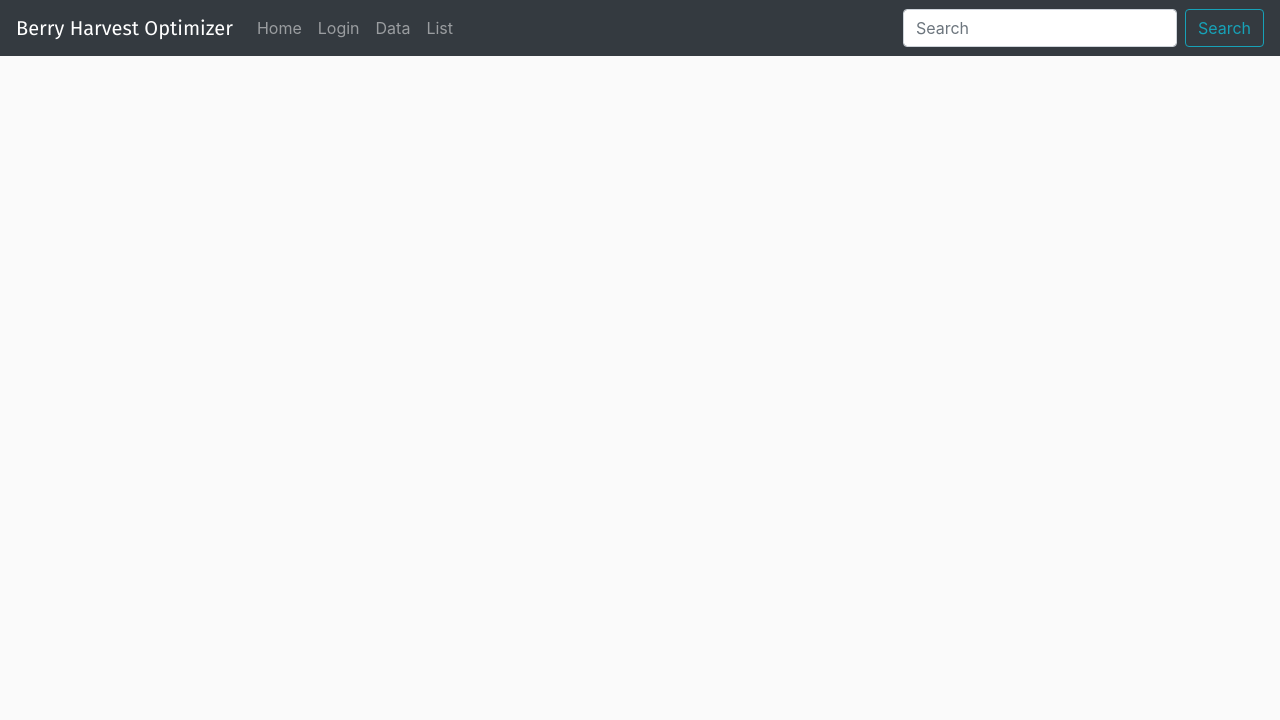
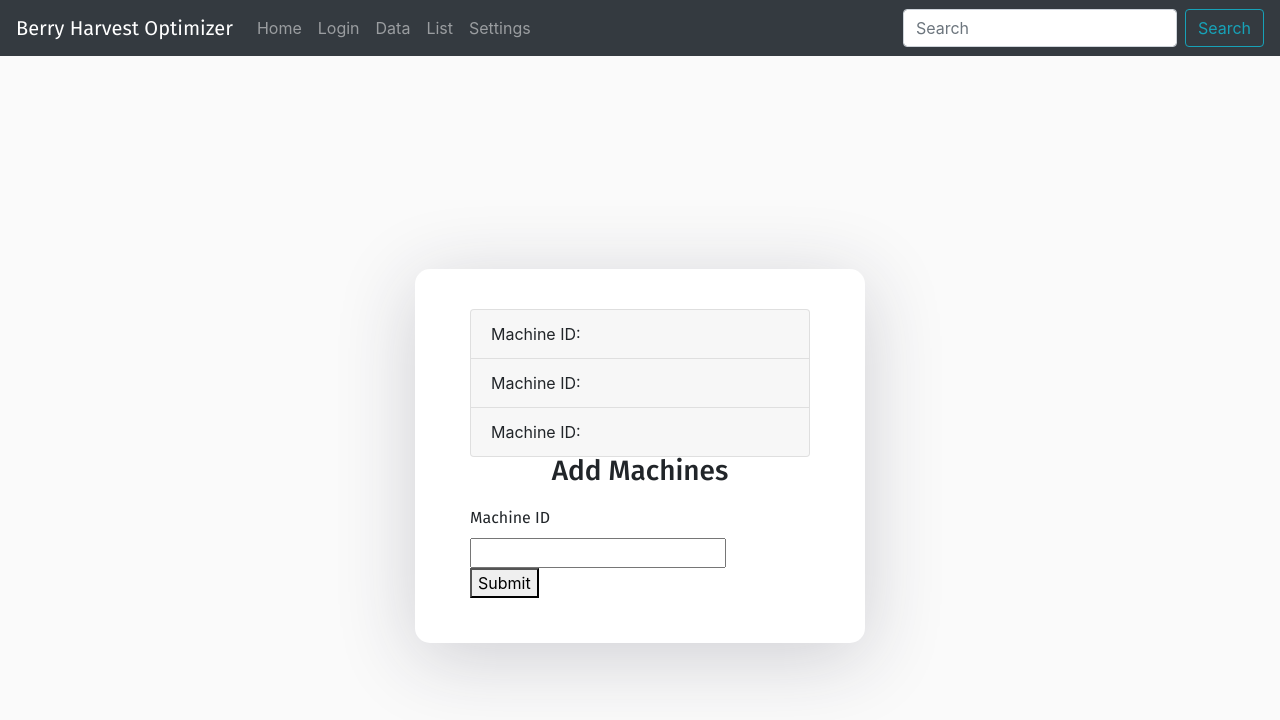
Before and after one commit to CSUMB-CAPSTONE-TEAM21-SPRING2020/WEB-INTERFACE, a React (Create React App) app: page /settings in a window 1280 px wide. Shown: the top 720 px of the page. Built offline with nearby package versions, Linux system fonts and the light colour scheme.

Commit message:
Added account settings component

```diff
--- a/src/App.tsx
+++ b/src/App.tsx
@@ -9,6 +9,7 @@ import { Navbar, Nav, Form, FormControl, Button } from "react-bootstrap";
 import Home from "./screens/Home";
 import Login from "./screens/Login";
 import MachineList from "./screens/MachineList";
+import Settings from "./screens/Settings";
 
 //CSS
 import './styles/App.css';
@@ -29,6 +30,7 @@ function App() {
             <Link to="/login" className="nav-link">Login</Link>
             <Link to="/data" className="nav-link">Data</Link>
             <Link to="/machineList" className="nav-link">List</Link>
+            <Link to="/settings" className="nav-link">Settings</Link>
           </Nav>
         <Form inline>
           <FormControl type="text" placeholder="Search" className="mr-sm-2" />
@@ -40,6 +42,7 @@ function App() {
         <Route exact path='/' component={Home} />
         <Route path="/login" component={Login} />
         <Route path="/machineList" component={MachineList}/>
+        <Route path="/settings" component={Settings}/>
       </Switch>
     </div>
     </Router>
--- /dev/null
+++ b/src/screens/Settings.tsx
@@ -0,0 +1,59 @@
+import React, { Component } from "react";
+import Accordion from 'react-bootstrap/Accordion';
+import Card from 'react-bootstrap/Card';
+import '../styles/Settings.css';
+
+export default class Settings extends Component {
+    render() {
+        return (
+          <div className="auth-wrapper">
+          <div className="auth-inner">
+          <div className="App">
+              <div className="my_machines">
+                  <Accordion defaultActiveKey="">
+                    <Card className="machine-card">
+                      <Accordion.Toggle as={Card.Header} eventKey="0">
+                        Machine ID:
+                      </Accordion.Toggle>
+                      <Accordion.Collapse eventKey="0">
+                        <Card.Body>
+                          <button id="0">Remove</button>
+                        </Card.Body>
+                      </Accordion.Collapse>
+                    </Card>
+                    <Card className="machine-card">
+                      <Accordion.Toggle as={Card.Header} eventKey="1">
+                        Machine ID:
+                      </Accordion.Toggle>
+                      <Accordion.Collapse eventKey="1">
+                        <Card.Body>
+                          <button id="1">Remove</button>
+                        </Card.Body>
+                      </Accordion.Collapse>
+                    </Card>
+                    <Card className="machine-card">
+                      <Accordion.Toggle as={Card.Header} eventKey="2">
+                        Machine ID:
+                      </Accordion.Toggle>
+                      <Accordion.Collapse eventKey="2">
+                        <Card.Body>
+                          <button id="2">Remove</button>
+                        </Card.Body>
+                      </Accordion.Collapse>
+                    </Card>
+                  </Accordion>
+              </div>
+              <div className="machine_add_form">
+                <form>
+                    <h3>Add Machines</h3>
+                    <label>Machine ID</label><br/>
+                    <input type="text" id="m_id" value=""/><br/>
+                    <button type="submit">Submit</button>
+                </form>
+              </div>
+          </div>
+          </div>
+          </div>
+        );
+    }
+}
--- /dev/null
+++ b/src/styles/Settings.css
@@ -0,0 +1,3 @@
+/* .my_machines {
+  background-color: black;
+} */
```
Also changed, not shown: src/screens/MachineList.tsx (line endings or trailing spaces), 1 other file (tests, documents, lock files or other folders).
